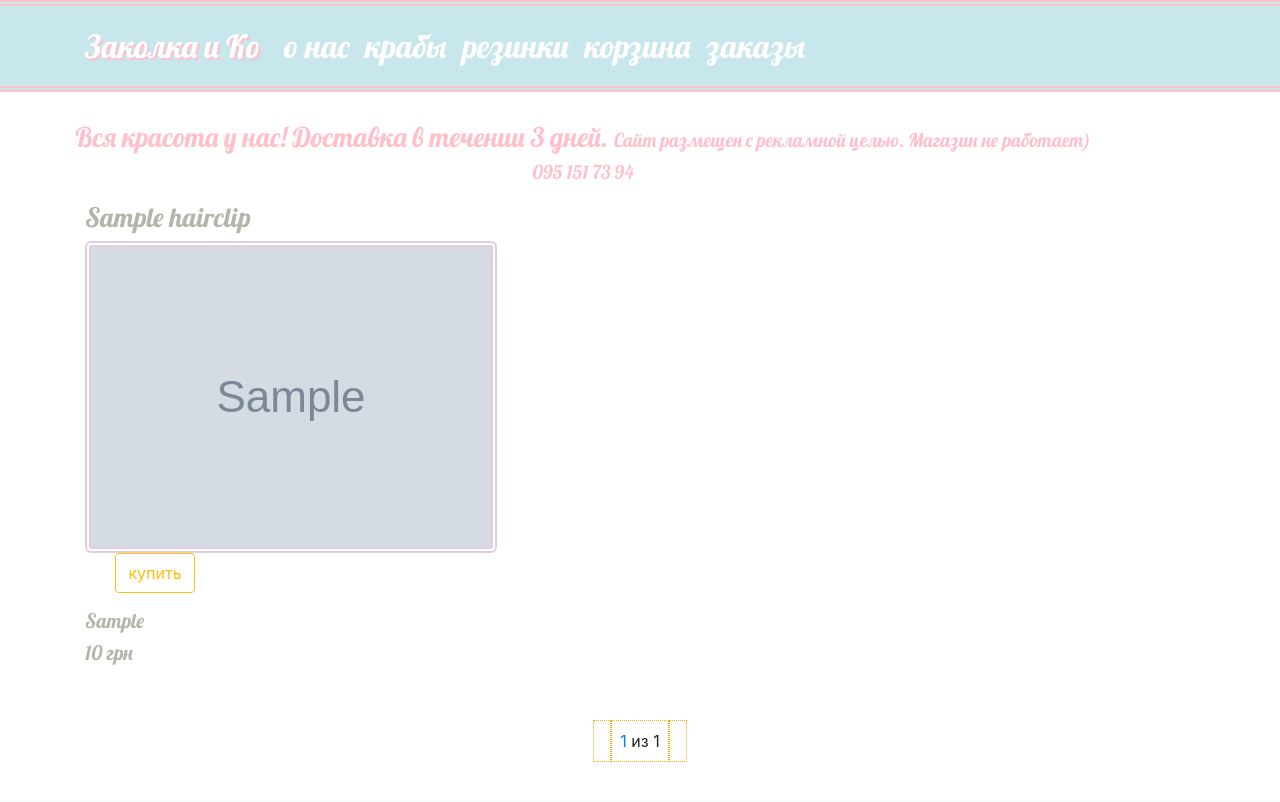
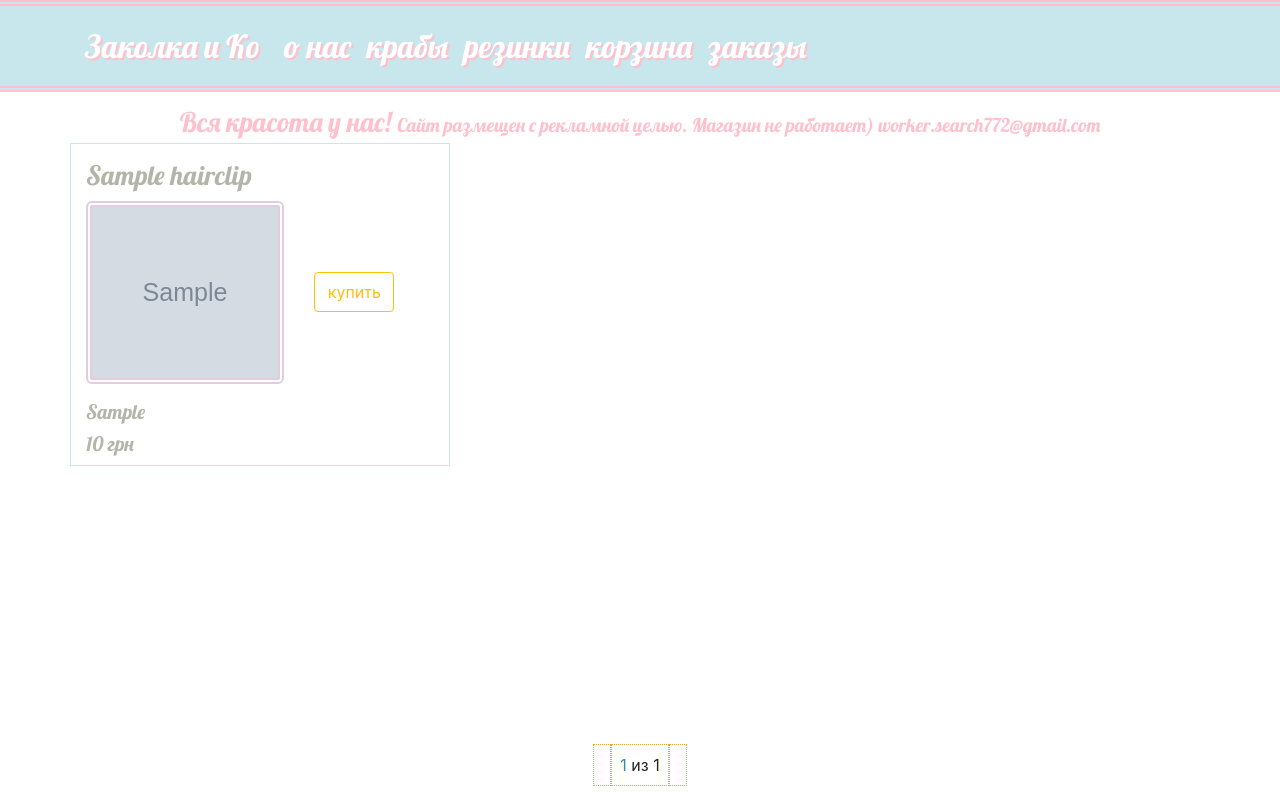
Before and after one commit to Katerina964/clip, a Django app: page / in a window 1280 px wide. Before the commit the page ends 762 px from the top, so only its background shows below. Run offline with Django 3.2, Linux system fonts and the light colour scheme; tables that the repository leaves empty hold one stand-in row (values such as "Sample post"); grey boxes marked "Sample" are stand-in pictures; some libraries are stand-ins or nearby versions.

Commit message:
center changed

```diff
--- a/mysite/clip/models.py
+++ b/mysite/clip/models.py
@@ -1,4 +1,5 @@
 from django.db import models
+from django.utils import timezone
 
 
 class Hairclip(models.Model):
@@ -14,7 +15,7 @@ class Hairclip(models.Model):
 
 class Ordershop(models.Model):
 
-    date_order = models.DateTimeField('Дата заказа: ')
+    date_order = models.DateTimeField(default=timezone.now)
     first_name = models.CharField(max_length=15, verbose_name='Имя')
     surname = models.CharField(max_length=15, verbose_name='Фамилия')
     town = models.CharField(max_length=15, verbose_name='Город')
--- a/mysite/clip/static/css/clip.css
+++ b/mysite/clip/static/css/clip.css
@@ -1,39 +1,34 @@
-.navigation {margin-bottom: 25px;
+.navigation {margin-bottom: 10px;
              font-size: 200%;
              border-bottom: 6px double pink;
               border-top: 6px double pink;
              font-family: 'Lobster';
-             }
+             background-color:  #c7e7ed}
+
 .form   {border: 3px double #b4b5aa;border-radius: 8px; width: 450px; padding: 20px;background:#faf2f8; }
 
-.info   { width: 90%; margin-bottom: 15px;
+.info   { width: 100%;
         height: 8%; color:pink; font-family: 'Lobster', cursive; text-align: center; font-size: 170%;}
+.info1   {color: pink; font-size: 70%  }
 
 div img {border: 6px double #e0cee0;border-radius: 6px;}
-
 
 button {margin-left:30px;
        color: orange; border: 1px solid orange;border-radius: 4px;background-color: white; width: 80px;
        height: 40px; }
 
-button:hover {background-color: orange;color:black}
+button:hover {background-color: orange;}
 a:hover{color:pink !important;}
-
-
 .navbar-brand{font-size: 100%;}
-
-.navigation .navbar-brand{
-    color: white; text-shadow: pink 2px 2px 0}
-
 .nav-link {
     color: white !important;}
 a:hover{color:pink!important}
 
-.hairclip_list__item {margin-bottom: 55px;}
+.hairclip_list__item {margin-bottom: 40px;}
 
-.spring_list__item {margin-bottom: 55px;}
+.spring_list__item {margin-bottom: 40px;}
 
-.crab_list__item{margin-bottom: 55px;}
+.crab_list__item{margin-bottom: 40px;}
 
 table {margin-bottom: 30px;margin-top: 30px;}
 
@@ -44,25 +39,20 @@ h1, h2, p, span, pre, table  {
        color: #b4b5aa}
 
 
-h1 a{color: #b4b5aa; margin-bottom: 15px}
+h1 a {color: #b4b5aa;}
+.title{margin-bottom: 10px; margin-top: 15px}
 
 img + a{margin-left:30px;}
 
 h1,pre  {font-size: 20pt;}
 
-
 h2, p, table {font-size: 15pt;}
-
 .detail {margin-left:30px;}
 
 td img{width:110px; height:110px}
-
-
-
-
 .page-item {padding: 8px;
             border: 1px dotted orange;}
-
-
-
 .cart {margin-left:10px;}
+h1 + img{width: 57%; height:57%;}
+.page-item a {color: #2183aded}
+body .container-fluid {height: 93%}
--- a/mysite/clip/static/css/clip1.css
+++ b/mysite/clip/static/css/clip1.css
@@ -1,14 +1,14 @@
-.incart button {margin-left:6px;font-size:90%;
+.navigation {margin-bottom: 0;}
+.new_button{margin-left:2px;font-size:90%;
        color: orange; border: 1px solid orange;border-radius: 4px;background-color: white; width: 70px;
-       height: 30px; }
-
+       height: 30px;}
 .incart img {width: 30%;}
-
 .form   {border: 3px double #b4b5aa;border-radius: 8px; width: 300px; padding: 20px;background:#faf2f8; font-size: 10pt}
-
 table {font-size: 10pt;}
-
-.info   { width: 90%; margin-bottom: 2%;
-        height: 3%; color: white; font-family: 'Lobster', cursive; text-align: center; font-size: 30%;}
-
 td img {width: 80px; height: 80px;}
+.navigation {background-color: #509aba70}
+h1 + img{width: 50%; height:50%;}
+.info   {height: 0; color: white;  font-size: 0;margin-bottom: 0}
+.info1  {color: white; font-size: 0}
+body .container-fluid {height: auto}
+button {margin-left: 40px; width: 100px;}
--- a/mysite/clip/templates/clip/all.html
+++ b/mysite/clip/templates/clip/all.html
@@ -1,45 +1,28 @@
 {% extends 'clip/base.html' %}
 
 {% block content %}
-
-
   <div class="container">
-   <div class="row">
-   <div class="info">
-    Вся красота у нас! Доставка в течении 3 дней.  <span style="color:pink;  font-size: 70%;" >Сайт  размещен с рекламной целью. Магазин не работает) 095 151 73 94</span>
-
-   </div>
-   </div>
+    <div class="row">
+    <div class="info">
+     Вся красота у нас! <span class="info1" >Сайт  размещен с рекламной целью. Магазин не работает) worker.search772@gmail.com</span>
+    </div>
+    </div>
    <div class="row">
 
-
   {% for hairclip in hairclip_list %}
-    <div class="col-12 col-sm-4">
+    <div class="col-12 col-sm-4" style="border: 1px solid #c7e7ed">
     <div class="hairclip_list__item ">
     <form action="{% url 'clip:cart' %}"method="GET">{% csrf_token %}
     <input type="hidden"  name="view" value="{% url 'clip:all' %}" />
-    <h1><a href="{% url 'clip:detail'  hairclip.id %}">{{ hairclip.title }}</a></h1>
+    <h1 class="title"><a href="{% url 'clip:detail'  hairclip.id %}">{{ hairclip.title }}</a></h1>
     <img src="{{hairclip.img.url}}" alt="{{ hairclip.img.name }}"><button name="product" value="{{ hairclip.pk }}"
                     type="submit" class="btn btn-outline-warning">купить</button></form>
-
-
      <h2>{{ hairclip.characteristic }}</h2>
      <h2>{{ hairclip.price }} грн</h2>
 
-
-
-
      </div>
      </div>
-
   {% endfor %}
-
-
-
     </div>
-
-
-
+    </div>
 {% endblock %}
-
- </div>
--- a/mysite/clip/templates/clip/base.html
+++ b/mysite/clip/templates/clip/base.html
@@ -2,37 +2,30 @@
 <html lang="en">
        <head>
         <meta charset="utf-8">
-
         <meta name="viewport" content="width=device-width">
-<!--           , initial-scale=1, shrink-to-fit=no-->
         <title>Clip</title>
-
-        <link rel="stylesheet" href="https://cdn.jsdelivr.net/npm/bootstrap@4.5.3/dist/css/bootstrap.min.css" integrity="sha384-TX8t27EcRE3e/ihU7zmQxVncDAy5uIKz4rEkgIXeMed4M0jlfIDPvg6uqKI2xXr2" crossorigin="anonymous">
-        <link href='//fonts.googleapis.com/css?family=Lobster&subset=latin,latin-ext' rel='stylesheet' type='text/css'>
+        <link rel="stylesheet" href="https://cdn.jsdelivr.net/npm/bootstrap@4.5.3/dist/css/bootstrap.min.css"
+        integrity="sha384-TX8t27EcRE3e/ihU7zmQxVncDAy5uIKz4rEkgIXeMed4M0jlfIDPvg6uqKI2xXr2" crossorigin="anonymous">
+        <link href="https://fonts.googleapis.com/css?family=Lobster&subset=latin,cyrillic" rel="stylesheet" type="text/css">
         <link rel="stylesheet" href="{% static 'css/clip.css' %}">
         <link rel="stylesheet" media="screen and (max-width: 768px)" href="{% static 'css/clip1.css' %}">
 
     </head>
     <body>
-
+    <div class="container-fluid p-0 ">
     {% block nav %}
-    <div class="container-fluid p-0 "style="margin-left: 0px; margin-right: 0 px;">
-    <nav class=" navigation navbar navbar-expand-lg navbar-light" style="background-color: #c7e7ed;">
-    {% block center %}
-    <div class="container">
-    {% endblock %}
-    <a class="navbar-brand" href="#">Заколка и Ко</a>
+    <nav class="navigation navbar navbar-expand-lg navbar-light">
+    <div class="container"
+    <a class="navbar-brand" style= "color: white; text-shadow: pink 2px 2px 0" href="#">Заколка и Ко</a>
     <button class="navbar-toggler" type="button" data-toggle="collapse" data-target="#navbarNavAltMarkup"
         aria-controls="navbarNavAltMarkup" aria-expanded="false" aria-label="Toggle navigation">
         <span class="navbar-toggler-icon"></span>
     </button>
-
-
       <div class="collapse navbar-collapse" id="navbarNavAltMarkup">
       <ul class="navbar-nav">
 
       <li class="nav-item">
-        <a class="nav-link " href="{% url 'clip:all' %}"> о нас </a>
+        <a class="nav-link ml-lg-3"  href="{% url 'clip:all' %}">o нас </a>
       </li>
 
       <li class="nav-item">
@@ -48,31 +41,23 @@
 
        <li class="nav-item">
         <a class="nav-link" href="{% url 'clip:emty_order' %}">заказы</a>
-
-
       </ul>
       </div>
       </div>
-
 </nav>
-</div>
 {% endblock %}
 
-
 {% block content %} {% endblock %}
-
+</div>
 
 {% block pagination %}
-<div class="container-fluid">
 <nav aria-label="...">
     <ul class="pagination justify-content-center">
-
        <li class="page-item">
        {% if page_obj.has_previous %}
        <a href="?page={{ page_obj.previous_page_number }}">назад</a>
        {% endif %}
        </li>
-
         <li class="page-item">
         {% if page_obj.number == 1 %}
         <a  href="/all?page=1">1</a>  из {{ page_obj.paginator.num_pages }}
@@ -87,18 +72,19 @@
        <a href="?page={{ page_obj.next_page_number }}">далее</a>
        {% endif %}
         </li>
-
-
     </ul>
 </nav>
-
 {% endblock %}
 
-<script src="https://ajax.googleapis.com/ajax/libs/jquery/3.5.1/jquery.min.js"></script>
-<script src="https://cdnjs.cloudflare.com/ajax/libs/popper.js/1.16.0/umd/popper.min.js"></script>
-<script src="https://maxcdn.bootstrapcdn.com/bootstrap/4.5.0/js/bootstrap.min.js"></script>
+<script src="https://code.jquery.com/jquery-3.5.1.slim.min.js"
+integrity="sha384-DfXdz2htPH0lsSSs5nCTpuj/zy4C+OGpamoFVy38MVBnE+IbbVYUew+OrCXaRkfj"
+crossorigin="anonymous"></script>
+<script src="https://cdn.jsdelivr.net/npm/popper.js@1.16.1/dist/umd/popper.min.js"
+ integrity="sha384-9/reFTGAW83EW2RDu2S0VKaIzap3H66lZH81PoYlFhbGU+6BZp6G7niu735Sk7lN"
+  crossorigin="anonymous"></script>
+<script src="https://cdn.jsdelivr.net/npm/bootstrap@4.5.3/dist/js/bootstrap.min.js"
+integrity="sha384-w1Q4orYjBQndcko6MimVbzY0tgp4pWB4lZ7lr30WKz0vr/aWKhXdBNmNb5D92v7s"
+crossorigin="anonymous"></script>
 
-
-</div>
 </body>
 </html>
```
Also changed, not shown: mysite/clip/templates/clip/cart_list.html (+12 -26 lines), mysite/clip/templates/clip/category_crab.html (+5 -24 lines), mysite/clip/templates/clip/detail.html (+3 -8 lines), mysite/clip/templates/clip/order.html (+3 -7 lines), mysite/clip/templates/clip/spring_list.html (+3 -11 lines), mysite/clip/templates/clip/x.html (+10 -0 lines), 1 other file. Lines whose indentation alone changed are shown as unchanged.
